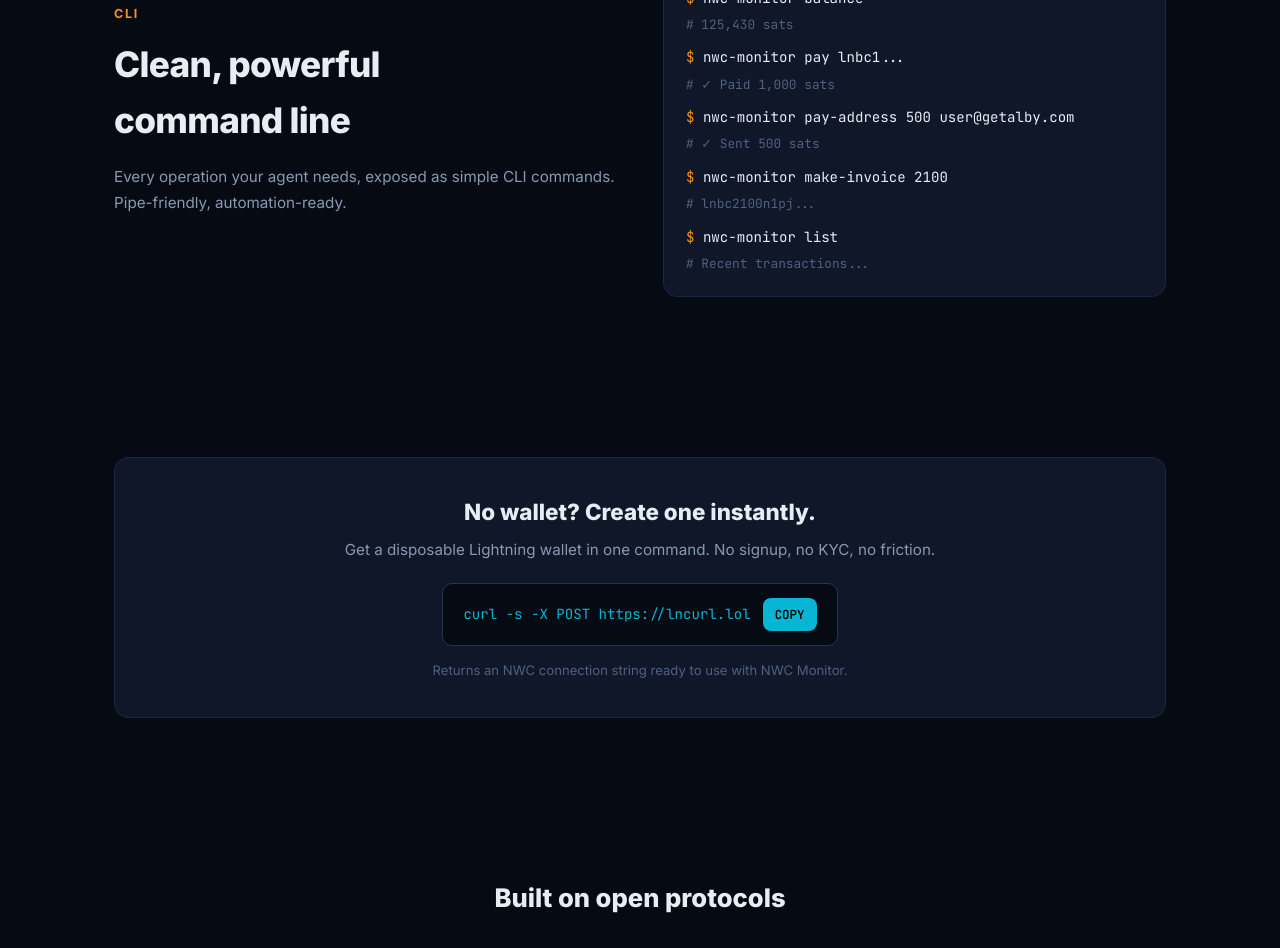
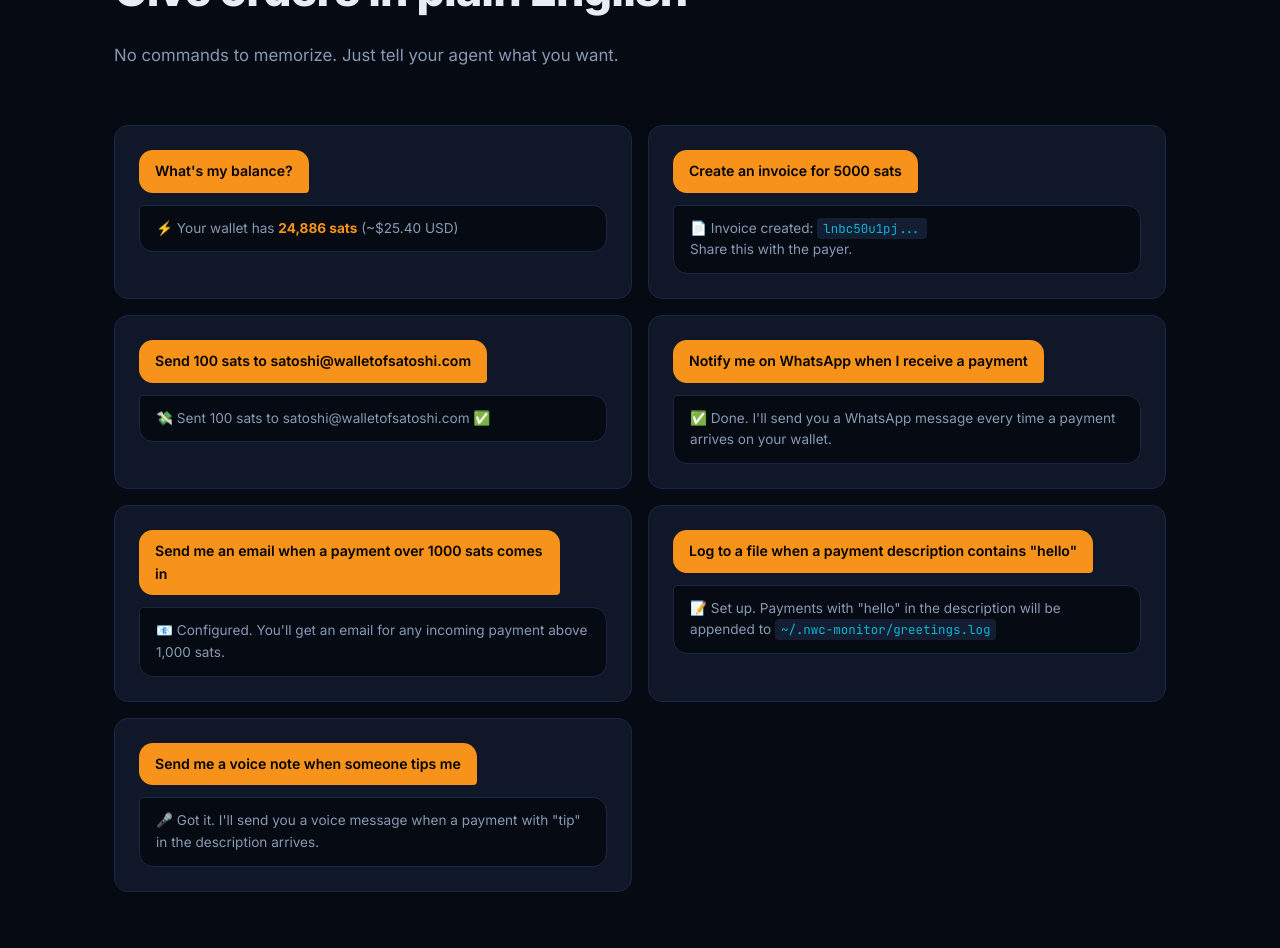
Before and after one commit to claudiomolt/nwc-monitor, a website: page docs/index.html in a window 1280 px wide. Shown: the part 2804-3752 px from the top of the page. Drawn offline with Linux system fonts and the light colour scheme.

Commit message:
feat: natural language dialogs section, remove compatibility & no-wallet boxes

```diff
--- a/docs/index.html
+++ b/docs/index.html
@@ -113,18 +113,7 @@ nav .container{display:flex;align-items:center;justify-content:space-between}
 
 /* ===== NO WALLET ===== */
 .no-wallet{padding:60px 0 100px}
-.nw-box{background:var(--surface);border:1px solid var(--border);border-radius:14px;padding:36px;text-align:center}
-.nw-box h3{font-size:1.4rem;font-weight:800;margin-bottom:8px}
-.nw-box p{color:var(--text2);margin-bottom:20px;font-size:.95rem}
-.nw-code{display:inline-flex;align-items:center;gap:12px;background:var(--bg);border:1px solid var(--border2);
-  border-radius:10px;padding:14px 20px;cursor:pointer;transition:border-color .2s;max-width:100%;overflow-x:auto}
-.nw-code:hover{border-color:var(--cyan)}
-.nw-code code{font-family:var(--mono);font-size:.88rem;color:var(--cyan);white-space:nowrap}
-.nw-code .copy-btn{position:static;transform:none;background:var(--cyan);flex-shrink:0}
-.nw-code .copy-btn:hover{background:#22d3ee}
-.nw-hint{font-size:.82rem;color:var(--text3);margin-top:14px}
-
-/* ===== WORKS WITH ===== */
+/* (removed sections) */
 /* How it works */
 .how-it-works{padding:80px 0}
 .steps-grid{display:grid;grid-template-columns:repeat(4,1fr);gap:20px;margin-top:40px}
@@ -136,11 +125,16 @@ nav .container{display:flex;align-items:center;justify-content:space-between}
 .step-copy-btn{margin-top:16px;padding:10px 24px;background:var(--orange);color:#000;border:none;border-radius:8px;font-family:var(--sans);font-size:.85rem;font-weight:700;cursor:pointer;transition:transform .2s,box-shadow .2s}
 .step-copy-btn:hover{transform:scale(1.05);box-shadow:0 0 20px var(--orange-glow)}
 
-.works-with{padding:60px 0 80px;text-align:center}
-.works-with h2{font-size:1.6rem;font-weight:800;margin-bottom:36px}
-.logos-row{display:flex;justify-content:center;align-items:center;gap:48px;flex-wrap:wrap}
-.logo-item{display:flex;flex-direction:column;align-items:center;gap:8px;color:var(--text2);font-size:.85rem;font-weight:500}
-.logo-item .logo-icon{font-size:2.4rem}
+/* Dialog cards */
+.dialog-grid{display:grid;grid-template-columns:repeat(2,1fr);gap:16px;margin-top:40px}
+.dialog-card{background:var(--surface);border:1px solid var(--border);border-radius:14px;padding:24px;transition:border-color .3s}
+.dialog-card:hover{border-color:var(--orange)}
+.dialog-you{background:var(--orange);color:#000;padding:10px 16px;border-radius:14px 14px 4px 14px;font-size:.88rem;font-weight:600;margin-bottom:12px;display:inline-block;max-width:90%}
+.dialog-agent{background:var(--bg);border:1px solid var(--border);padding:12px 16px;border-radius:4px 14px 14px 14px;font-size:.85rem;color:var(--text2);line-height:1.6}
+.dialog-agent strong{color:var(--orange)}
+.dialog-agent code{font-family:var(--mono);font-size:.78rem;color:var(--cyan);background:var(--surface2);padding:2px 6px;border-radius:4px}
+
+
 
 /* ===== FOOTER ===== */
 footer{border-top:1px solid var(--border);padding:40px 0;text-align:center}
@@ -163,9 +157,10 @@ footer .container{display:flex;flex-direction:column;align-items:center;gap:16px
   .copy-btn{right:8px;top:auto;bottom:8px;transform:none}
   .copy-btn:hover{transform:scale(1.05)}
   .steps-grid{grid-template-columns:1fr}
+  .dialog-grid{grid-template-columns:1fr}
   .features-grid{grid-template-columns:1fr}
   .nav-links{gap:14px}
-  .logos-row{gap:28px}
+
   .cli-body{font-size:.8rem;padding:16px}
   .nw-code{flex-direction:column;gap:10px}
   .nw-code .copy-btn{position:static;width:100%}
@@ -286,59 +281,46 @@ footer .container{display:flex;flex-direction:column;align-items:center;gap:16px
   </div>
 </section>
 
-<!-- CLI -->
+<!-- Natural Language -->
 <section class="cli-section" id="cli">
-  <div class="container" style="display:flex;flex-wrap:wrap;gap:48px;align-items:center">
-    <div style="flex:1;min-width:280px">
-      <div class="section-label fade-up">CLI</div>
-      <div class="section-title fade-up" style="font-size:clamp(1.5rem,3vw,2.2rem)">Clean, powerful<br>command line</div>
-      <p class="fade-up" style="color:var(--text2);margin-top:12px;font-size:.95rem;line-height:1.7">Every operation your agent needs, exposed as simple CLI commands. Pipe-friendly, automation-ready.</p>
-    </div>
-    <div class="cli-window fade-up" style="flex:1;min-width:320px">
-      <div class="cli-bar"><div class="cli-dot"></div><div class="cli-dot"></div><div class="cli-dot"></div></div>
-      <div class="cli-body">
-        <div><span class="cli-prompt">$</span> <span class="cli-cmd">nwc-monitor balance</span></div>
-        <div class="cli-comment"># 125,430 sats</div>
-        <div style="margin-top:6px"><span class="cli-prompt">$</span> <span class="cli-cmd">nwc-monitor pay lnbc1...</span></div>
-        <div class="cli-comment"># ✓ Paid 1,000 sats</div>
-        <div style="margin-top:6px"><span class="cli-prompt">$</span> <span class="cli-cmd">nwc-monitor pay-address 500 user@getalby.com</span></div>
-        <div class="cli-comment"># ✓ Sent 500 sats</div>
-        <div style="margin-top:6px"><span class="cli-prompt">$</span> <span class="cli-cmd">nwc-monitor make-invoice 2100</span></div>
-        <div class="cli-comment"># lnbc2100n1pj...</div>
-        <div style="margin-top:6px"><span class="cli-prompt">$</span> <span class="cli-cmd">nwc-monitor list</span></div>
-        <div class="cli-comment"># Recent transactions...</div>
+  <div class="container">
+    <div class="section-label fade-up">Natural Language</div>
+    <div class="section-title fade-up">Give orders in plain English</div>
+    <p class="section-sub fade-up">No commands to memorize. Just tell your agent what you want.</p>
+    <div class="dialog-grid">
+      <div class="dialog-card fade-up">
+        <div class="dialog-you">What's my balance?</div>
+        <div class="dialog-agent">⚡ Your wallet has <strong>24,886 sats</strong> (~$25.40 USD)</div>
+      </div>
+      <div class="dialog-card fade-up">
+        <div class="dialog-you">Create an invoice for 5000 sats</div>
+        <div class="dialog-agent">📄 Invoice created: <code>lnbc50u1pj...</code><br>Share this with the payer.</div>
+      </div>
+      <div class="dialog-card fade-up">
+        <div class="dialog-you">Send 100 sats to satoshi@walletofsatoshi.com</div>
+        <div class="dialog-agent">💸 Sent 100 sats to satoshi@walletofsatoshi.com ✅</div>
+      </div>
+      <div class="dialog-card fade-up">
+        <div class="dialog-you">Notify me on WhatsApp when I receive a payment</div>
+        <div class="dialog-agent">✅ Done. I'll send you a WhatsApp message every time a payment arrives on your wallet.</div>
+      </div>
+      <div class="dialog-card fade-up">
+        <div class="dialog-you">Send me an email when a payment over 1000 sats comes in</div>
+        <div class="dialog-agent">📧 Configured. You'll get an email for any incoming payment above 1,000 sats.</div>
+      </div>
+      <div class="dialog-card fade-up">
+        <div class="dialog-you">Log to a file when a payment description contains "hello"</div>
+        <div class="dialog-agent">📝 Set up. Payments with "hello" in the description will be appended to <code>~/.nwc-monitor/greetings.log</code></div>
+      </div>
+      <div class="dialog-card fade-up">
+        <div class="dialog-you">Send me a voice note when someone tips me</div>
+        <div class="dialog-agent">🎤 Got it. I'll send you a voice message when a payment with "tip" in the description arrives.</div>
       </div>
     </div>
   </div>
 </section>
 
-<!-- No Wallet -->
-<section class="no-wallet" id="wallet">
-  <div class="container">
-    <div class="nw-box fade-up">
-      <h3>No wallet? Create one instantly.</h3>
-      <p>Get a disposable Lightning wallet in one command. No signup, no KYC, no friction.</p>
-      <div class="nw-code" onclick="copyText('curl -s -X POST https://lncurl.lol')">
-        <code>curl -s -X POST https://lncurl.lol</code>
-        <button class="copy-btn" onclick="event.stopPropagation();copyText('curl -s -X POST https://lncurl.lol')">COPY</button>
-      </div>
-      <div class="nw-hint">Returns an NWC connection string ready to use with NWC Monitor.</div>
-    </div>
-  </div>
-</section>
 
-<!-- Works With -->
-<section class="works-with fade-up">
-  <div class="container">
-    <h2>Built on open protocols</h2>
-    <div class="logos-row">
-      <div class="logo-item"><span class="logo-icon">₿</span>Bitcoin</div>
-      <div class="logo-item"><span class="logo-icon">⚡</span>Lightning</div>
-      <div class="logo-item"><span class="logo-icon" style="color:#9b59b6">◉</span>Nostr</div>
-      <div class="logo-item"><span class="logo-icon">🦞</span>OpenClaw</div>
-    </div>
-  </div>
-</section>
 
 <!-- Footer -->
 <footer>
```
